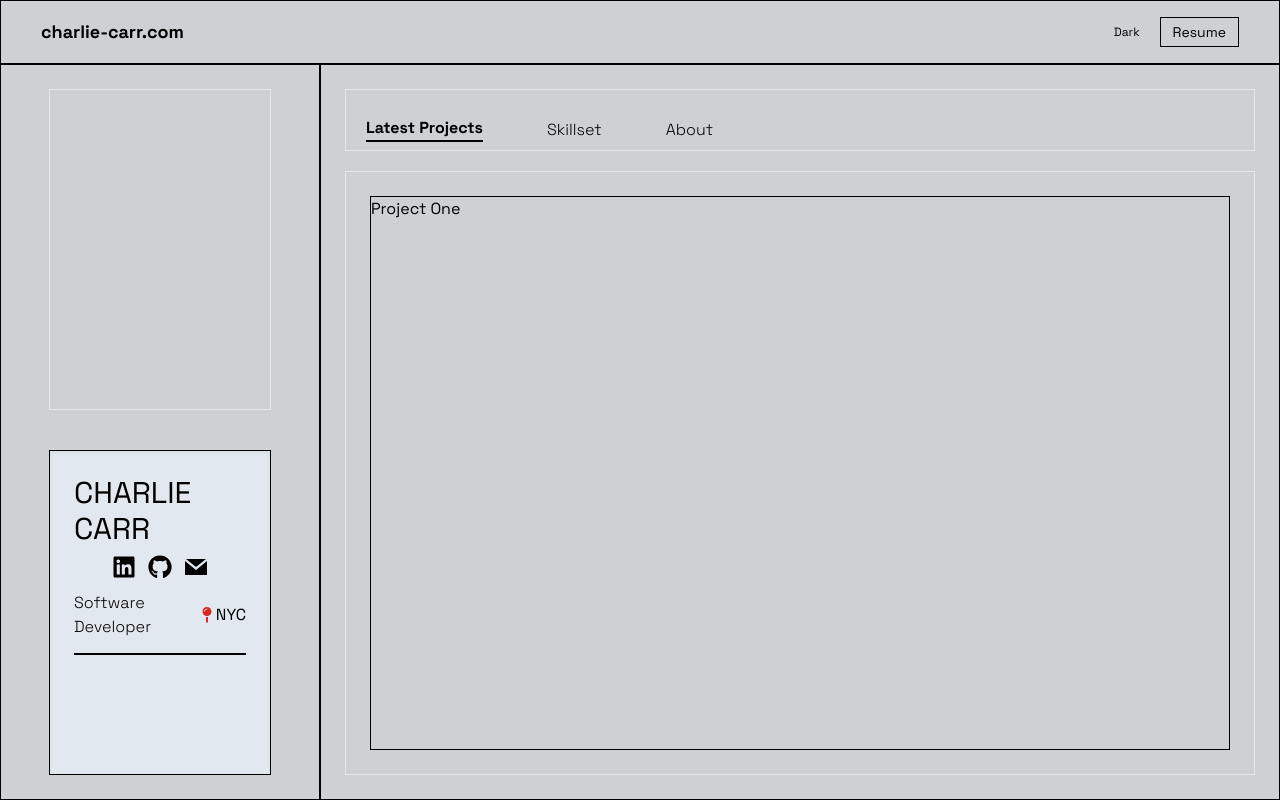
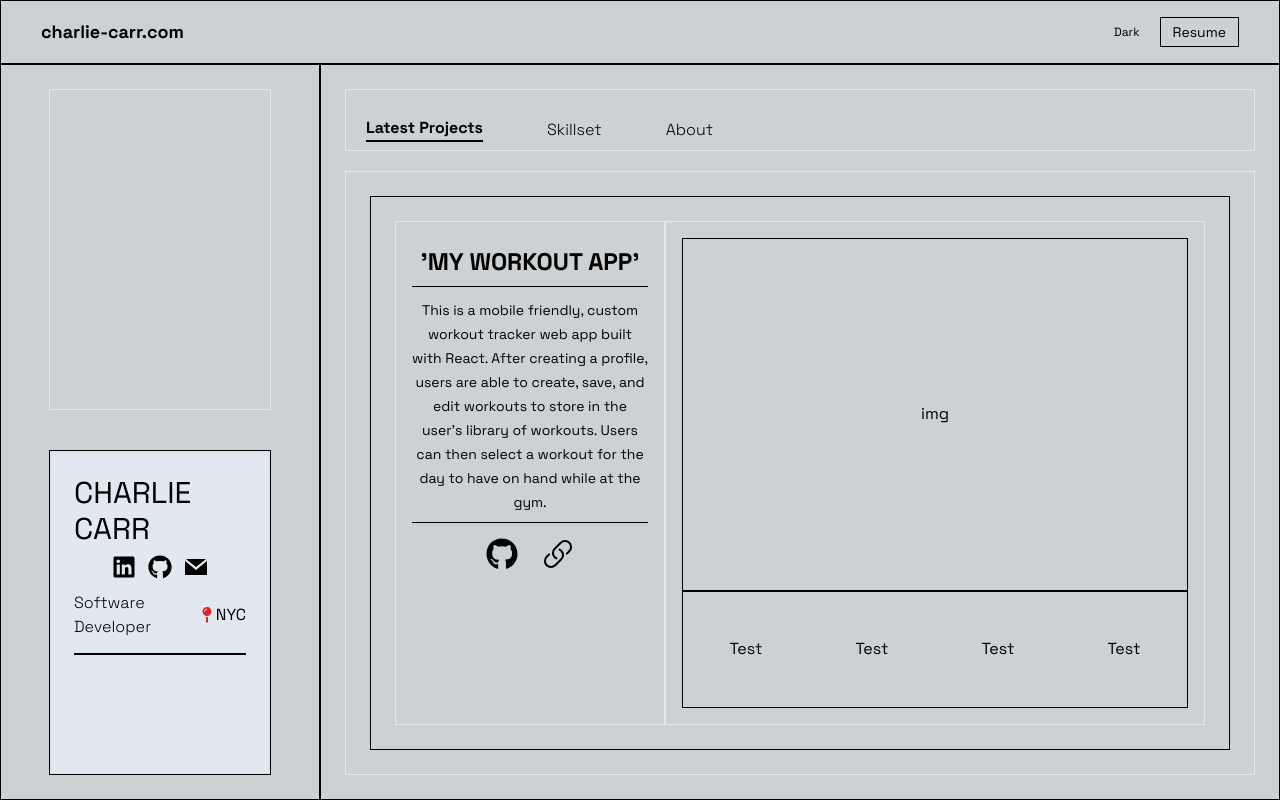
Before and after one commit to CharlesCarr/charlie_dev_portfolio, a Next.js app: page / in a window 1280 px wide. Built offline with nearby package versions, Linux system fonts and the light colour scheme.

Commit message:
fix: update project ui

```diff
--- a/components/Project.tsx
+++ b/components/Project.tsx
@@ -1,19 +1,54 @@
-import Image from "next/image";
-import { ProjectData } from "../types/ProjectData";
-import Headshot from "../images/headshot.jpeg";
+// import Image from "next/image";
+// import { ProjectData } from "../types/ProjectData";
+// import Headshot from "../images/headshot.jpeg";
 import { FaGithub } from "react-icons/fa";
 import { LinkIcon } from "@heroicons/react/24/solid";
 
-const Project: any = ({
-  title,
-  image,
-  description,
-  github,
-  demo,
-  tech,
-}: ProjectData) => {
+const Project = () => {
   return (
-    <div className="text-sm h-screen flex flex-col justify-center items-center">
+    <div className="h-full w-full border border-black flex justify-center items-center p-6">
+      {/* left side project */}
+      <div className="w-1/3 h-full border flex flex-col justify-start items-center py-6 px-4">
+        <h1 className="font-bold mb-2 text-2xl">'MY WORKOUT APP'</h1>
+        <div className="w-full h-1 border-t border-black mb-2"></div>
+        <p className="text-sm text-center leading-6">
+          This is a mobile friendly, custom workout tracker web app built with
+          React. After creating a profile, users are able to create, save, and
+          edit workouts to store in the user’s library of workouts. Users can
+          then select a workout for the day to have on hand while at the gym.
+        </p>
+        <div className="w-full h-4 border-t border-black mt-2"></div>
+        <ul className="m-0 p-0 w-full flex justify-center items-center">
+          <li>
+            <FaGithub className="w-8 h-8 mr-3" />
+          </li>
+          <li>
+            <LinkIcon className="w-8 h-8 ml-3" />
+          </li>
+        </ul>
+      </div>
+
+      {/* right side project */}
+      <div className="w-2/3 h-full border flex flex-col items-center justify-center p-4">
+        {/* change to video soon */}
+        <div className="w-full h-3/4 border border-black flex justify-center items-center">
+          img
+        </div>
+        <ul className="w-full h-1/4 border border-black flex justify-around items-center">
+          <li>Test</li>
+          <li>Test</li>
+          <li>Test</li>
+          <li>Test</li>
+        </ul>
+      </div>
+    </div>
+  );
+};
+
+export default Project;
+
+{
+  /* <div className="text-sm h-screen flex flex-col justify-center items-center">
       <div className="w-full relative border-8 h-1/2">
         <Image
           alt="headshot"
@@ -38,8 +73,5 @@ const Project: any = ({
           })}
         </div>
       </div>
-    </div>
-  );
-};
-
-export default Project;
+    </div> */
+}
--- a/components/sections/ProjectsSection.tsx
+++ b/components/sections/ProjectsSection.tsx
@@ -1,4 +1,4 @@
-// import Project from "../Project";
+import Project from "../Project";
 // import { ProjectData } from "../../types/ProjectData";
 import { useState } from "react";
 
@@ -53,7 +53,7 @@ function Projects() {
   return (
     <div className="h-full w-full">
       {/* Individual Project One */}
-      {projectSelected === 0 && <div className="h-full w-full border border-black">Project One</div>}
+      {projectSelected === 0 && <Project />}
       {projectSelected === 1 && <div className="h-full w-full border border-black">Project Two</div>}
       {projectSelected === 2 && <div className="h-full w-full border border-black">Project Three</div>}
     </div>
```
